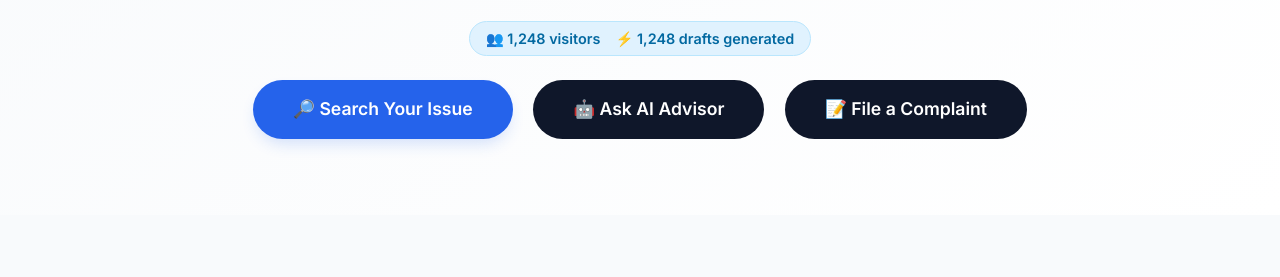
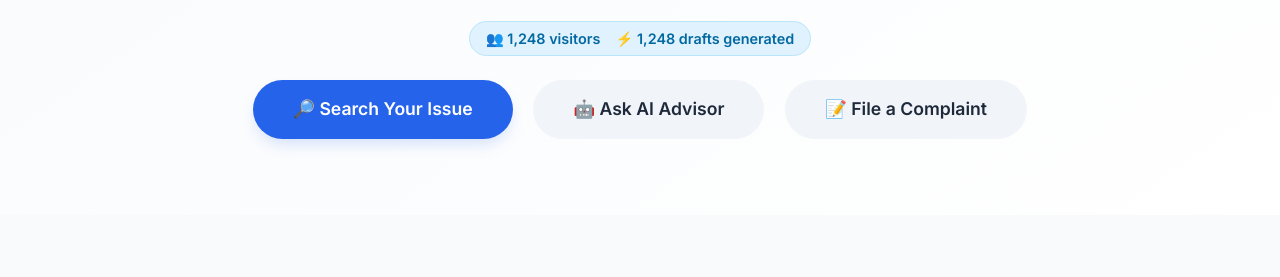
Before and after one commit to akki1947/resolveai, a website: page index.html in a window 1280 px wide. Shown: the part 324-601 px from the top of the page. Drawn offline with Linux system fonts and the light colour scheme.

Commit message:
Fix: Update CSS links to use components.css

```diff
--- a/index.html
+++ b/index.html
@@ -246,6 +246,7 @@
             font-size: 0.8rem;
         }
     </style>
+        <link rel="stylesheet" href="css/components.css">
 </head>
 <body>
     <header>
```
Also changed, not shown: about.html (+1 -0 lines), advisor.html (+1 -0 lines), airtel-complaint.html (+1 -0 lines), amazon-complaint.html (+1 -0 lines), bank-fraud-complaint.html (+1 -0 lines), builder-delay-complaint.html (+1 -0 lines), case.html (+1 -0 lines), complaint.html (+1 -0 lines), draft.html (+1 -0 lines), emergency.html (+1 -0 lines), knowledge.html (+1 -0 lines), negotiation.html (+1 -0 lines), result.html (+1 -0 lines), rights-guide.html (+1 -0 lines), 1 more files.
